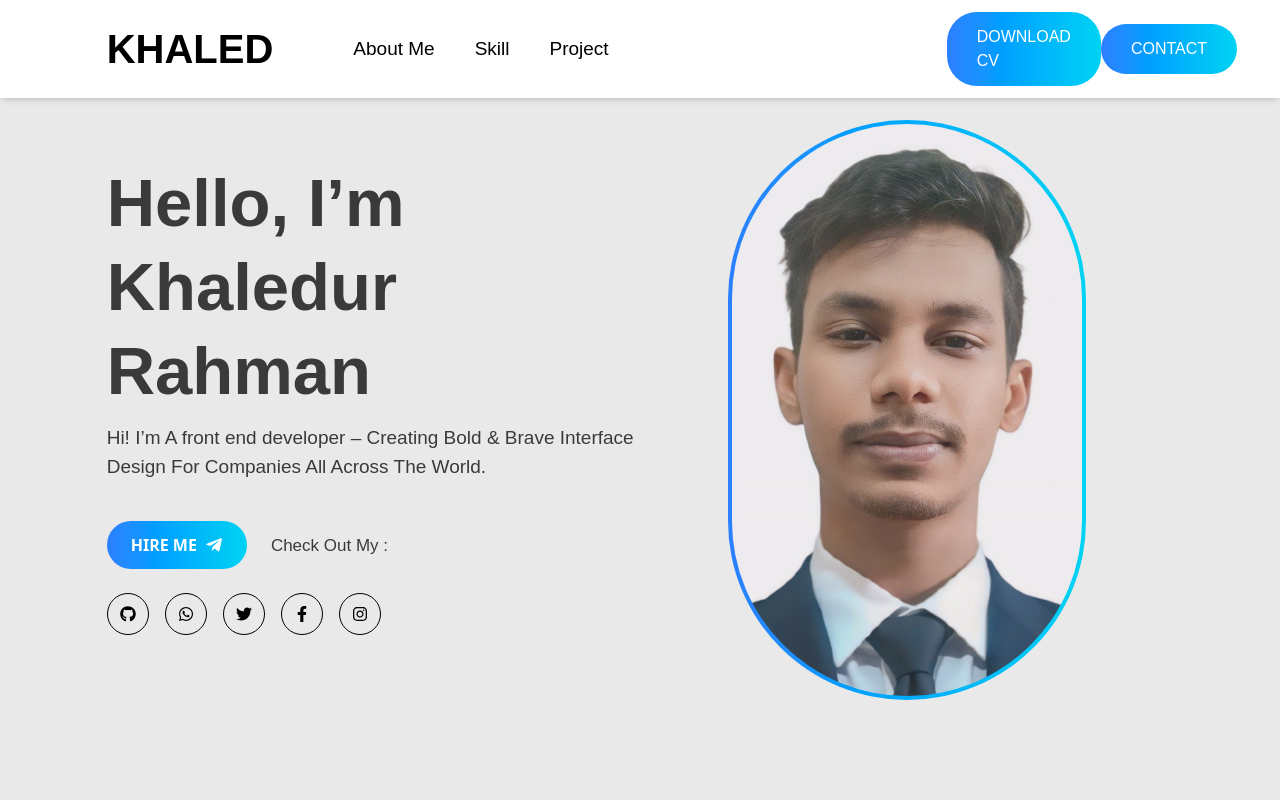
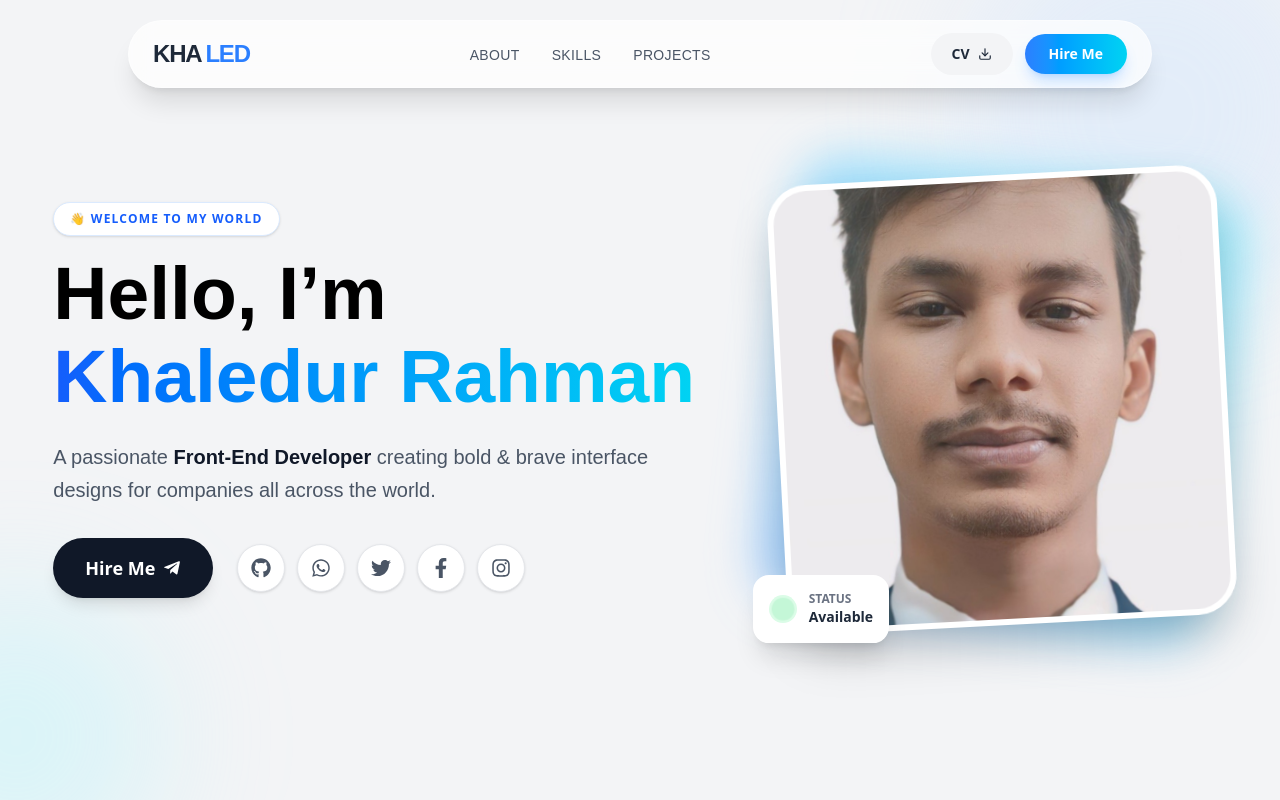
Before and after one commit to khaled6013/MY-PORTFOLIO, a React (Vite) app: page / in a window 1280 px wide. Shown: the top 800 px of the page. Built offline with nearby package versions, Linux system fonts and the light colour scheme.

Commit message:
navbar and banner solve

```diff
--- a/src/components/Banner.jsx
+++ b/src/components/Banner.jsx
@@ -1,86 +1,111 @@
-import { FaTelegramPlane, FaGithub, FaTwitter, FaInstagram, FaFacebookF, FaLinkedinIn,FaWhatsapp  } from "react-icons/fa";
+import { motion } from "framer-motion";
+import { FaGithub, FaTwitter, FaInstagram, FaFacebookF, FaWhatsapp, FaTelegramPlane } from "react-icons/fa";
 import bannerImg from "../assets/k.jpg";
 
 const Banner = () => {
+  const socialLinks = [
+    { icon: <FaGithub />, link: "https://github.com/khaled6013", color: "hover:text-gray-900" },
+    { icon: <FaWhatsapp />, link: "https://web.whatsapp.com/", color: "hover:text-green-500" },
+    { icon: <FaTwitter />, link: "https://x.com/khaledur_r62302", color: "hover:text-blue-400" },
+    { icon: <FaFacebookF />, link: "https://www.facebook.com/pk.khaled.7", color: "hover:text-blue-600" },
+    { icon: <FaInstagram />, link: "https://www.instagram.com/_kha_led_0/", color: "hover:text-pink-500" },
+  ];
+
   return (
-    <>
-      <div className="lg:py-30 md:py-10 py-3 bg-[#E9E9E9]">
-        <div className="lg:w-10/12 w-11/12 mx-auto">
-          <div className="lg:flex items-center flex-col-reverse lg:flex-row text-center lg:text-left">
-            <div className="lg:w-3/6 w-full mt-10 lg:mt-0">
-              <div>
-                <h2 className="lg:font-extrabold font-bold font-pops text-black lg:text-[67px] md:text-[45px] text-[35px] leading-tight opacity-75">
-                  Hello, I’m <br /> Khaledur Rahman
-                </h2>
-                <p className="font-normal font-pops text-black lg:text-[19px] md:text-[17px] text-[16px] pt-3 opacity-75">
-                  Hi! I’m A front end developer – Creating Bold & Brave Interface
-                  Design For Companies All Across The World.
-                </p>
-              </div>
-              <div className="lg:mt-4 mt-3">
-                <div className="flex flex-wrap justify-center lg:justify-start items-center gap-4 lg:gap-6 py-6">
-                  <a href="#contact" className="flex items-center gap-2 text-white bg-linear-to-r from-blue-500 to-cyan-400 font-semibold px-6 py-3 rounded-full e hover:shadow-lg hover:shadow-blue-400/40 transition-all duration-300 cursor-pointer">
-                    HIRE ME
-                    <FaTelegramPlane className="text-lg" />
+    <section className="bg-[#F3F4F6] min-h-screen flex items-center pt-32 pb-10 lg:pt-0 lg:pb-0 relative overflow-hidden">
+      {/* Background Shapes (Optional Decoration) */}
+      <div className="absolute top-[-10%] right-[-5%] w-96 h-96 bg-blue-200/30 rounded-full blur-3xl -z-0" />
+      <div className="absolute bottom-[-10%] left-[-10%] w-72 h-72 bg-cyan-200/30 rounded-full blur-3xl -z-0" />
+
+      <div className="w-11/12 max-w-7xl mx-auto">
+        <div className="flex flex-col-reverse lg:flex-row items-center justify-between gap-10 lg:gap-20">
+
+          {/* Left Content (Text) */}
+          <motion.div
+            className="w-full lg:w-3/5 text-center lg:text-left z-10"
+            initial={{ opacity: 0, x: -50 }}
+            animate={{ opacity: 1, x: 0 }}
+            transition={{ duration: 0.8, ease: "easeOut" }}
+          >
+            {/* Badge */}
+            <span className="inline-block py-2 px-4 rounded-full bg-white border border-blue-100 text-blue-600 text-xs font-bold tracking-widest uppercase mb-4 shadow-sm">
+              👋 Welcome to my world
+            </span>
+
+            <h1 className="font-pops font-extrabold text-black text-[36px] sm:text-[48px] md:text-[60px] lg:text-[75px] leading-[1.1] mb-6">
+              Hello, I’m <br />
+              <span className="text-transparent bg-clip-text bg-linear-to-r from-blue-600 to-cyan-400">
+                Khaledur Rahman
+              </span>
+            </h1>
+
+            <p className="font-pops text-gray-600 text-[16px] sm:text-[18px] lg:text-[20px] font-medium leading-relaxed max-w-2xl mx-auto lg:mx-0 mb-8">
+              A passionate <span className="text-gray-900 font-bold">Front-End Developer</span> creating bold & brave interface designs for companies all across the world.
+            </p>
+
+            {/* Buttons & Socials */}
+            <div className="flex flex-col sm:flex-row items-center justify-center lg:justify-start gap-6">
+              <a
+                href="#contact"
+                className="group flex items-center gap-2 bg-gray-900 text-white px-8 py-4 rounded-full font-semibold text-lg hover:bg-blue-600 transition-all shadow-lg hover:shadow-blue-500/30"
+              >
+                Hire Me
+                <FaTelegramPlane className="group-hover:translate-x-1 transition-transform" />
+              </a>
+
+              <div className="flex items-center gap-3">
+                {socialLinks.map((social, index) => (
+                  <a
+                    key={index}
+                    href={social.link}
+                    target="_blank"
+                    rel="noreferrer"
+                    className={`w-12 h-12 flex items-center justify-center rounded-full bg-white border border-gray-200 text-gray-600 text-xl shadow-sm hover:scale-110 transition-all duration-300 ${social.color}`}
+                  >
+                    {social.icon}
                   </a>
-
-                  <p className="font-pops text-black text-[17px] opacity-75 font-medium whitespace-nowrap">
-                    Check Out My :
-                  </p>
-
-                  <div className="flex items-center gap-3 lg:gap-4">
-                    <a
-                      href="https://github.com/khaled6013"
-                      target="_blank"
-                      className="border border-black rounded-full p-3 hover:bg-black hover:text-white transition-all duration-300"
-                    >
-                      <FaGithub />
-                    </a>
-                    <a
-                      href="https://web.whatsapp.com/"
-                      target="_blank"
-                      className="border border-black rounded-full p-3 hover:bg-black hover:text-white transition-all duration-300"
-                    >
-                      <FaWhatsapp />
-                    </a>
-                    <a
-                      href="https://x.com/khaledur_r62302"
-                      target="_blank"
-                      className="border border-black rounded-full p-3 hover:bg-black hover:text-white transition-all duration-300"
-                    >
-                      <FaTwitter />
-                    </a>
-                    <a
-                      href="https://www.facebook.com/pk.khaled.7"
-                      target="_blank"
-                      className="border border-black rounded-full p-3 hover:bg-black hover:text-white transition-all duration-300"
-                    >
-                      <FaFacebookF />
-                    </a>
-                    <a
-                      href="https://www.instagram.com/_kha_led_0/"
-                      target="_blank"
-                      className="border border-black rounded-full p-3 hover:bg-black hover:text-white transition-all duration-300"
-                    >
-                      <FaInstagram />
-                    </a>
-                  </div>
-                </div>
+                ))}
               </div>
             </div>
-            <div className="lg:w-3/6 w-full flex justify-center">
-              <div className="p-1 bg-linear-to-r from-blue-500 to-cyan-400 rounded-full inline-block lg:block">
+          </motion.div>
+
+          {/* Right Content (Image) */}
+          <motion.div
+            className="w-full lg:w-2/5 flex justify-center z-10"
+            initial={{ opacity: 0, scale: 0.8 }}
+            animate={{ opacity: 1, scale: 1 }}
+            transition={{ duration: 0.8, delay: 0.2 }}
+          >
+            <div className="relative w-[280px] h-[280px] sm:w-[350px] sm:h-[350px] lg:w-[450px] lg:h-[450px]">
+              {/* Colorful Blob/Glow behind image */}
+              <div className="absolute inset-0 bg-linear-to-tr from-blue-400 to-cyan-300 rounded-[3rem] rotate-6 opacity-60 blur-xl animate-pulse"></div>
+              <div className="relative w-full h-full bg-white rounded-[2.5rem] overflow-hidden border-[6px] border-white shadow-2xl -rotate-3 hover:rotate-0 transition-all duration-500">
                 <img
                   src={bannerImg}
-                  alt="bannerImg"
-                  className="w-[250px] md:w-[300px] lg:w-[350px] rounded-full object-cover"
+                  alt="Khaledur Rahman"
+                  className="w-full h-full object-cover"
                 />
               </div>
+              <motion.div
+                className="absolute -bottom-6 -left-6 bg-white p-4 rounded-2xl shadow-xl flex items-center gap-3 animate-bounce"
+                initial={{ y: 20, opacity: 0 }}
+                animate={{ y: 0, opacity: 1 }}
+                transition={{ delay: 1, duration: 0.5 }}
+              >
+                <div className="bg-green-100 p-2 rounded-full">
+                   <div className="w-3 h-3 bg-green-500 rounded-full animate-ping"></div>
+                </div>
+                <div>
+                    <p className="text-xs text-gray-500 font-bold uppercase">Status</p>
+                    <p className="text-sm font-bold text-gray-800">Available</p>
+                </div>
+              </motion.div>
             </div>
-          </div>
+          </motion.div>
+
         </div>
       </div>
-    </>
+    </section>
   );
 };
 
--- a/src/components/Nav.jsx
+++ b/src/components/Nav.jsx
@@ -1,47 +1,111 @@
 import { useState } from "react";
+import { motion, AnimatePresence } from "framer-motion";
 import { FaBars } from "react-icons/fa6";
 import { RxCross2 } from "react-icons/rx";
+import { FiDownload } from "react-icons/fi";
+
 const Nav = () => {
     const [open, setOpen] = useState(false);
+    const navLinks = [
+        { name: "About", href: "#about" },
+        { name: "Skills", href: "#skill" },
+        { name: "Projects", href: "#project" },
+    ];
+
     return (
         <>
-            <div className="lg:py-3 py-2 bg-white lg:fixed top-0 z-50 w-full shadow-md">
-                <div className="lg:w-10/12 w-11/12 mx-auto">
-                    <div className="lg:flex items-center justify-between">
-                        <div className="lg:flex items-center lg:w-3/4 w-full">
-                            <a href="#" className="lg:font-extrabold font-bold font-pops text-black lg:text-[40px] text-[30px] cursor-pointer">KHALED</a>
-                            <div className="lg:ml-20 lg:mt-0 mt-3">
-                                <ul className={`lg:flex items-center lg:justify-start text-center duration-200 ease-in-out ${open == true ? "block" : "hidden"}`}>
-                                    <li className='lg:pt-0 pt-1'>
-                                        <a href="#about" className="font-medium font-pops text-black hover:text-cyan-400 lg:text-[19px] text-[16px]">About Me</a>
-                                    </li>
-                                    <li className='lg:pt-0 pt-1'>
-                                        <a href="#skill" className="font-medium font-pops text-black hover:text-cyan-400 lg:text-[19px] text-[16px] lg:pl-10">Skill</a>
-                                    </li>
-                                    <li className='lg:pt-0 pt-1'>
-                                        <a href="#project" className="font-medium font-pops text-black hover:text-cyan-400 lg:text-[19px] text-[16px] lg:pl-10">Project</a>
-                                    </li>
-                                </ul>
-                            </div>
-                        </div>
-                        <div className="lg:w-1/4 w-full lg:mt-0 mt-3">
-                            <div className="flex items-center lg:justify-between justify-center lg:gap-x-0 gap-x-2">
+            {/* Desktop & Mobile Floating Navbar */}
+            <motion.div
+                initial={{ y: -100, opacity: 0 }}
+                animate={{ y: 0, opacity: 1 }}
+                transition={{ duration: 0.8, ease: "easeOut" }}
+                className="fixed top-5 left-0 right-0 z-50 flex justify-center px-4"
+            >
+                <div className="w-full max-w-5xl bg-white/70 backdrop-blur-md border border-white/40 shadow-xl rounded-full px-6 py-3 flex items-center justify-between">
+
+                    {/* Logo Area */}
+                    <a href="#" className="font-pops font-extrabold text-2xl tracking-tighter text-gray-800 flex items-center gap-1">
+                        KHA<span className="text-blue-500">LED</span>
+                    </a>
+
+                    {/* Desktop Menu */}
+                    <ul className="hidden lg:flex items-center gap-8">
+                        {navLinks.map((link, index) => (
+                            <li key={index}>
+                                <a
+                                    href={link.href}
+                                    className="font-medium text-gray-600 hover:text-blue-600 transition-colors font-pops text-sm uppercase tracking-wide"
+                                >
+                                    {link.name}
+                                </a>
+                            </li>
+                        ))}
+                    </ul>
+
+                    {/* Action Buttons (Desktop) */}
+                    <div className="hidden lg:flex items-center gap-3">
+                        <a
+                            href="https://drive.google.com/uc?export=download&id=1nec1Mgm40gvmmEpfFsgj2N4mHESMEG-i"
+                            className="flex items-center gap-2 px-5 py-2.5 bg-gray-100 text-gray-800 rounded-full text-sm font-semibold hover:bg-gray-200 transition-all border border-transparent hover:border-gray-300"
+                        >
+                            <span>CV</span> <FiDownload />
+                        </a>
+                        <a
+                            href="#contact"
+                            className="px-6 py-2.5 bg-linear-to-r from-blue-500 to-cyan-400 text-white rounded-full text-sm font-semibold shadow-lg shadow-blue-400/30 hover:shadow-blue-400/50 transition-all transform hover:-translate-y-0.5"
+                        >
+                            Hire Me
+                        </a>
+                    </div>
+
+                    {/* Mobile Menu Toggle */}
+                    <div className="lg:hidden" onClick={() => setOpen(!open)}>
+                        <button className="p-2 text-gray-800 bg-gray-100 rounded-full hover:bg-gray-200 transition">
+                            {open ? <RxCross2 size={24} /> : <FaBars size={22} />}
+                        </button>
+                    </div>
+                </div>
+            </motion.div>
+
+            {/* Mobile Dropdown Menu (AnimatePresence for smooth exit) */}
+            <AnimatePresence>
+                {open && (
+                    <motion.div
+                        initial={{ opacity: 0, y: -20, scale: 0.95 }}
+                        animate={{ opacity: 1, y: 0, scale: 1 }}
+                        exit={{ opacity: 0, y: -20, scale: 0.95 }}
+                        transition={{ duration: 0.3 }}
+                        className="fixed top-24 left-4 right-4 z-40 bg-white/90 backdrop-blur-xl border border-white/50 rounded-3xl shadow-2xl p-6 lg:hidden"
+                    >
+                        <ul className="flex flex-col items-center gap-6 text-center">
+                            {navLinks.map((link, index) => (
+                                <li key={index} onClick={() => setOpen(false)}>
+                                    <a href={link.href} className="text-xl font-bold text-gray-800 hover:text-blue-500 font-pops">
+                                        {link.name}
+                                    </a>
+                                </li>
+                            ))}
+                            <div className="flex flex-col w-full gap-3 mt-4">
                                 <a
                                     href="https://drive.google.com/uc?export=download&id=1nec1Mgm40gvmmEpfFsgj2N4mHESMEG-i"
-                                    className="lg:py-[13px] py-[9px] lg:px-[30px] px-[21px] text-white bg-linear-to-r from-blue-500 to-cyan-400 rounded-[30px] font-pops lg:font-medium uppercase hover:shadow-lg hover:shadow-blue-400/40 transition-all duration-300 lg:ml-10">
-                                    Download CV
+                                    className="w-full py-3 bg-gray-100 rounded-xl font-bold text-gray-700 flex justify-center items-center gap-2"
+                                >
+                                    Download CV <FiDownload />
                                 </a>
-                                <a href="#contact" className="lg:py-[13px] py-[9px] lg:px-[30px] px-[21px] text-white bg-linear-to-r from-blue-500 to-cyan-400 rounded-[30px] font-pops lg:font-medium  uppercase hover:shadow-lg hover:shadow-blue-400/40 transition-all duration-300 ">Contact</a>
+                                <a
+                                    href="#contact"
+                                    onClick={() => setOpen(false)}
+                                    className="w-full py-3 bg-linear-to-r from-blue-500 to-cyan-400 text-white rounded-xl font-bold shadow-lg"
+                                >
+                                    Let's Talk
+                                </a>
                             </div>
-                        </div>
-                        <div className="lg:hidden absolute top-[23px] right-3" onClick={() => setOpen(!open)}>
-                            {open ? <RxCross2 className="text-[26px]" /> : <FaBars className="text-[26px]" />}
-                        </div>
-                    </div>
-                </div>
-            </div>
+                        </ul>
+                    </motion.div>
+                )}
+            </AnimatePresence>
         </>
-    )
-}
+    );
+};
 
-export default Nav
+export default Nav;
```
